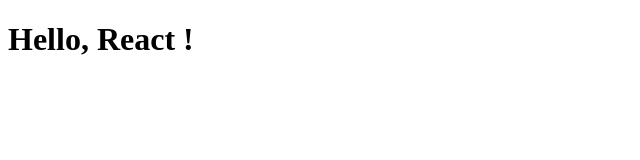
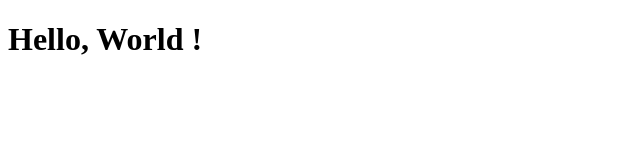
Before and after one commit to Runolf/tuto_react, a React (Create React App) app in the folder react-pokemon-app/: page / in a window 1280 px wide. Shown: the top 160 px of the page, without its empty margins (0-640 px from the left). Built offline with nearby package versions, Linux system fonts and the light colour scheme.

Commit message:
commit 20h17 04/02/2020
test pc perso

```diff
--- a/react-pokemon-app/src/App.tsx
+++ b/react-pokemon-app/src/App.tsx
@@ -1,7 +1,7 @@
 import React from 'react';
 
 const App: React.FC = () => {
- const name: String = 'React';
+ const name: String = 'World';
 
  return (
   <h1>Hello, {name} !</h1>
```
